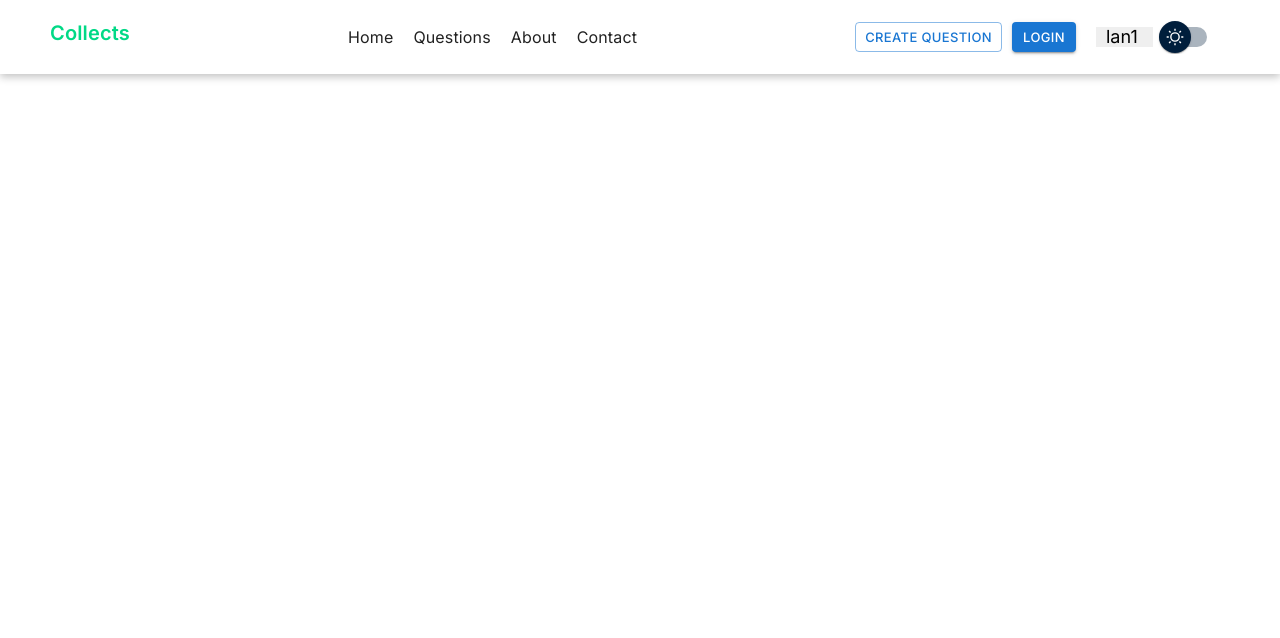
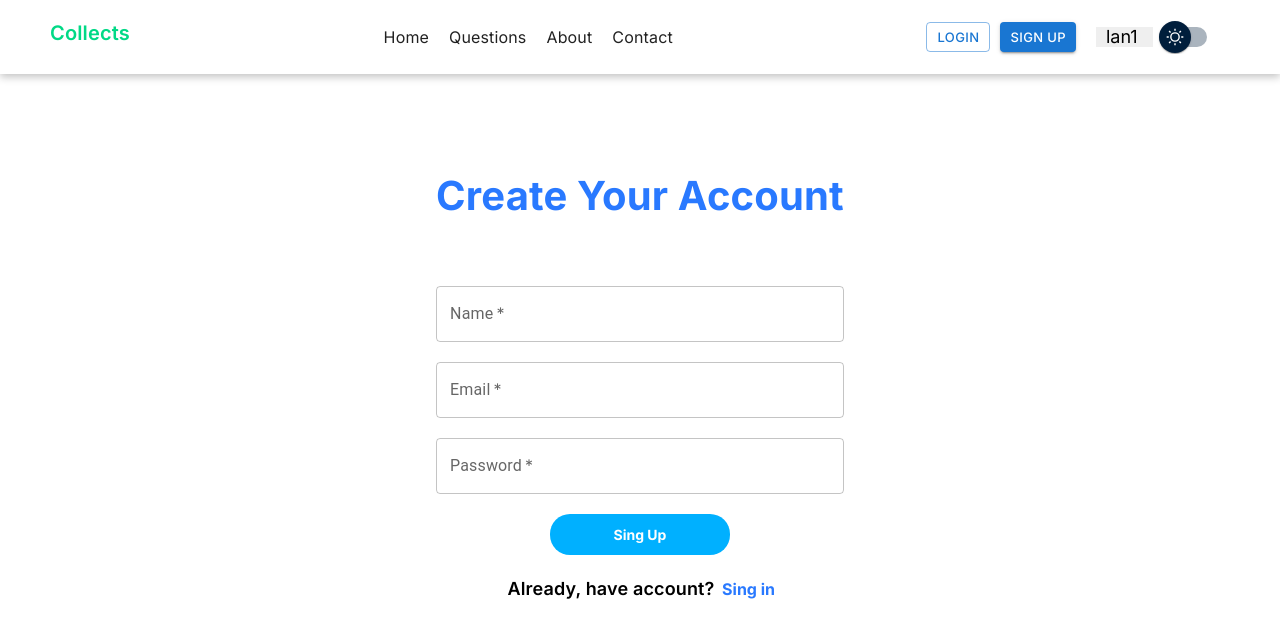
Before and after one commit to UmarkhonAkhmedov/course-project, a React (Create React App) app in the folder client/: page /signup in a window 1280 px wide. Shown: the top 638 px of the page. Built offline with nearby package versions, Linux system fonts and the light colour scheme; no server answers.

Commit message:
Creating Login Page

```diff
--- a/client/src/App.css
+++ b/client/src/App.css
@@ -26,6 +26,18 @@
   font-size: 16px;
 }
 
+.btn__submit {
+  margin: 30px 0 20px 0 !important;
+  padding: 10px 60px !important;
+  border-radius: 25px !important;
+}
+
+.register__link {
+  display: flex;
+  justify-content: center;
+  align-items: center;
+}
+
 @media screen and (max-width: 500px) {
   .paddingForm {
     padding: 10px 15px;
--- a/client/src/App.js
+++ b/client/src/App.js
@@ -5,6 +5,8 @@ import Home from "./pages/Home/Home";
 import { Route, Routes } from "react-router-dom";
 import { ThemeProvider, createTheme } from "@mui/material/styles";
 import CssBaseline from "@mui/material/CssBaseline";
+import Login from "./pages/Login/Login";
+import Signup from "./pages/SignUp/SignUp";
 
 function App() {
   const [darkMode, setDarkMode] = useState(
@@ -27,6 +29,8 @@ function App() {
         <Navbar darkMode={darkMode} setDarkMode={setDarkMode} />
         <Routes>
           <Route path="/" element={<Home />} />
+          <Route path="/login" element={<Login />} />
+          <Route path="/signup" element={<Signup />} />
         </Routes>
       </ThemeProvider>
     </Suspense>
--- /dev/null
+++ b/client/src/components/Form/InputField.js
@@ -0,0 +1,18 @@
+import { TextField } from "@mui/material";
+import React from "react";
+
+function InputField({ value, handleChange, label, name }) {
+  return (
+    <TextField
+      sx={{ width: "100%", margin: "10px 0" }}
+      required
+      id="outlined-required"
+      label={label}
+      name={name}
+      onChange={handleChange}
+      value={value}
+    />
+  );
+}
+
+export default InputField;
--- a/client/src/components/Navbar/Navbar.js
+++ b/client/src/components/Navbar/Navbar.js
@@ -2,7 +2,7 @@ import React from "react";
 import LanguageToggler from "../Localization/LanguageToggler";
 import { Box, Button } from "@mui/material";
 import { Link } from "react-router-dom";
-import "../../styles/navbar.css";
+import "./navbar.css";
 import DarkMode from "../DarkMode/DarkMode";
 
 function Navbar({ darkMode, setDarkMode }) {
@@ -29,10 +29,10 @@ function Navbar({ darkMode, setDarkMode }) {
           </ul>
           <Box className="nav__items">
             <Button variant="outlined" size="small">
-              <Link to="create">Create Question</Link>
+              <Link to="login">Login</Link>
             </Button>
             <Button sx={{ margin: "0 10px" }} variant="contained" size="small">
-              <Link to="login">Login</Link>
+              <Link to="signup">Sign Up</Link>
             </Button>
             <Box className="nav__items--lan">
               <LanguageToggler />
--- /dev/null
+++ b/client/src/pages/Login/Login.js
@@ -0,0 +1,80 @@
+import { useState } from "react";
+import axios from "axios";
+import { Link } from "react-router-dom";
+import React from "react";
+import "./login.css";
+import { Box, Button, Typography } from "@mui/material";
+import InputField from "../../components/Form/InputField";
+
+function Login() {
+  const [data, setData] = useState({ email: "", password: "" });
+  const [error, setError] = useState("");
+
+  const handleChange = ({ currentTarget: input }) => {
+    setData({ ...data, [input.name]: input.value });
+  };
+
+  const handleSubmit = async (e) => {
+    e.preventDefault();
+    try {
+      const url = "https://au-user-app.herokuapp.com/api/auth";
+      const { data: res } = await axios.post(url, data);
+      localStorage.setItem("token", res.data);
+      localStorage.setItem("email", data.email);
+      window.location = "/";
+    } catch (error) {
+      if (
+        error.response &&
+        error.response.status >= 400 &&
+        error.response.status <= 500
+      ) {
+        setError(error.response.data.message);
+      }
+    }
+  };
+
+  return (
+    <div className="login">
+      <div className="container">
+        <form onSubmit={handleSubmit}>
+          <Typography variant="h4" color="primary" fontWeight={600} mb={5}>
+            Login in Your Account
+          </Typography>
+          <InputField
+            name="email"
+            label="Email"
+            handleChange={handleChange}
+            value={data.email}
+          />
+          <InputField
+            name="password"
+            label="Password"
+            handleChange={handleChange}
+            value={data.password}
+          />
+          {error && <div className="error_msg">{error}</div>}
+          <Button
+            variant="contained"
+            size="medium"
+            type="submit"
+            className="btn__submit"
+          >
+            Sing In
+          </Button>
+        </form>
+        <Box className="register__link">
+          <Typography variant="h6" sx={{ fontSize: "18px" }}>
+            Don't have account?
+          </Typography>
+          <Link to="/signup">
+            <Button size="medium" sx={{ fontWeight: 700, fontSize: "15px" }}>
+              Sign Up
+            </Button>
+          </Link>
+        </Box>
+      </div>
+    </div>
+  );
+}
+
+export default Login;
--- /dev/null
+++ b/client/src/pages/Login/login.css
@@ -0,0 +1,19 @@
+.login {
+  display: flex;
+  justify-content: center;
+  text-align: center;
+  margin: 100px auto;
+  max-width: 600px;
+  width: 90%;
+}
+
+.error_msg {
+  width: 370px;
+  padding: 15px;
+  margin: 5px 0;
+  font-size: 14px;
+  background-color: #f34646;
+  color: white;
+  border-radius: 5px;
+  text-align: center;
+}
--- /dev/null
+++ b/client/src/pages/SignUp/SignUp.js
@@ -0,0 +1,81 @@
+import { useState } from "react";
+import axios from "axios";
+import { Link, useNavigate } from "react-router-dom";
+import "./signup.css";
+import InputField from "../../components/Form/InputField";
+
+const Signup = () => {
+  const [data, setData] = useState({
+    name: "",
+    email: "",
+    password: "",
+  });
+  const [error, setError] = useState("");
+  const navigate = useNavigate();
+
+  const handleChange = ({ currentTarget: input }) => {
+    setData({ ...data, [input.name]: input.value });
+  };
+
+  const handleSubmit = async (e) => {
+    e.preventDefault();
+    try {
+      const url = "https://au-user-app.herokuapp.com/api/users";
+      const { data: res } = await axios.post(url, data);
+      navigate("/login");
+      console.log(res.message);
+    } catch (error) {
+      if (
+        error.response &&
+        error.response.status >= 400 &&
+        error.response.status <= 500
+      ) {
+        setError(error.response.data.message);
+      }
+    }
+  };
+
+  return (
+    <div className="container">
+      <div className="signup_form_container">
+        <div className="left">
+          <form className="form_container" onSubmit={handleSubmit}>
+            <h1>Create Your Account</h1>
+            <InputField
+              name="name"
+              label="Name"
+              handleChange={handleChange}
+              value={data.name}
+            />
+            <InputField
+              name="email"
+              label="Email"
+              handleChange={handleChange}
+              value={data.email}
+            />
+            <InputField
+              name="password"
+              label="Password"
+              handleChange={handleChange}
+              value={data.password}
+            />
+            {error && <div className="error_msg">{error}</div>}
+            <button type="submit" className="green_btn">
+              Sing Up
+            </button>
+          </form>
+          <div className="right">
+            <h5>Already, have account?</h5>
+            <Link to="/login">
+              <button type="button" className="white_btn">
+                Sing in
+              </button>
+            </Link>
+          </div>
+        </div>
+      </div>
+    </div>
+  );
+};
+
+export default Signup;
--- /dev/null
+++ b/client/src/pages/SignUp/signup.css
@@ -0,0 +1,104 @@
+.signup_form_container {
+  display: flex;
+  justify-content: center;
+  margin: 50px auto;
+  width: 700px;
+  height: 550px;
+  border-radius: 25px;
+}
+
+.left {
+  flex: 2;
+  display: flex;
+  flex-direction: column;
+  align-items: center;
+  justify-content: center;
+  border-radius: 25px;
+}
+
+.left h1 {
+  margin-top: 0;
+  font-size: 35px;
+  align-self: center;
+  color: #2979ff;
+  font-size: 30px;
+  margin-bottom: 50px;
+}
+
+.right {
+  display: flex;
+  align-items: center;
+  justify-content: center;
+  color: black;
+  margin: 10px 0 30px 0;
+}
+
+.right h5 {
+  margin: 0;
+  font-size: 18px;
+  align-self: center;
+  font-weight: 600;
+}
+
+.form_container {
+  display: flex;
+  flex-direction: column;
+  align-items: center;
+}
+
+.form_container h1 {
+  font-size: 40px;
+  margin-top: 0;
+}
+
+.input {
+  outline: none;
+  border: none;
+  width: 370px;
+  padding: 15px;
+  border-radius: 10px;
+  background-color: #edf5f3;
+  margin: 5px 0;
+  font-size: 14px;
+}
+
+.error_msg {
+  width: 370px;
+  padding: 15px;
+  margin: 5px 0;
+  font-size: 14px;
+  background-color: #f34646;
+  color: white;
+  border-radius: 5px;
+  text-align: center;
+}
+
+.white_btn,
+.green_btn {
+  border: none;
+  outline: none;
+  background-color: white;
+  border-radius: 20px;
+  width: 180px;
+  font-weight: bold;
+  font-size: 14px;
+  cursor: pointer;
+}
+
+.green_btn {
+  background-color: #00b0ff;
+  color: white;
+  margin: 10px;
+  padding: 12px 0;
+}
+
+.white_btn {
+  color: #2979ff;
+  padding: 0px 0;
+  border-radius: 20px;
+  width: 100%;
+  margin-top: 0;
+  margin-left: 5px;
+  font-weight: bold;
+  font-size: 16px;
+}
```
Also changed, not shown: client/src/components/Navbar/navbar.css (renamed from client/src/styles/navbar.css).
